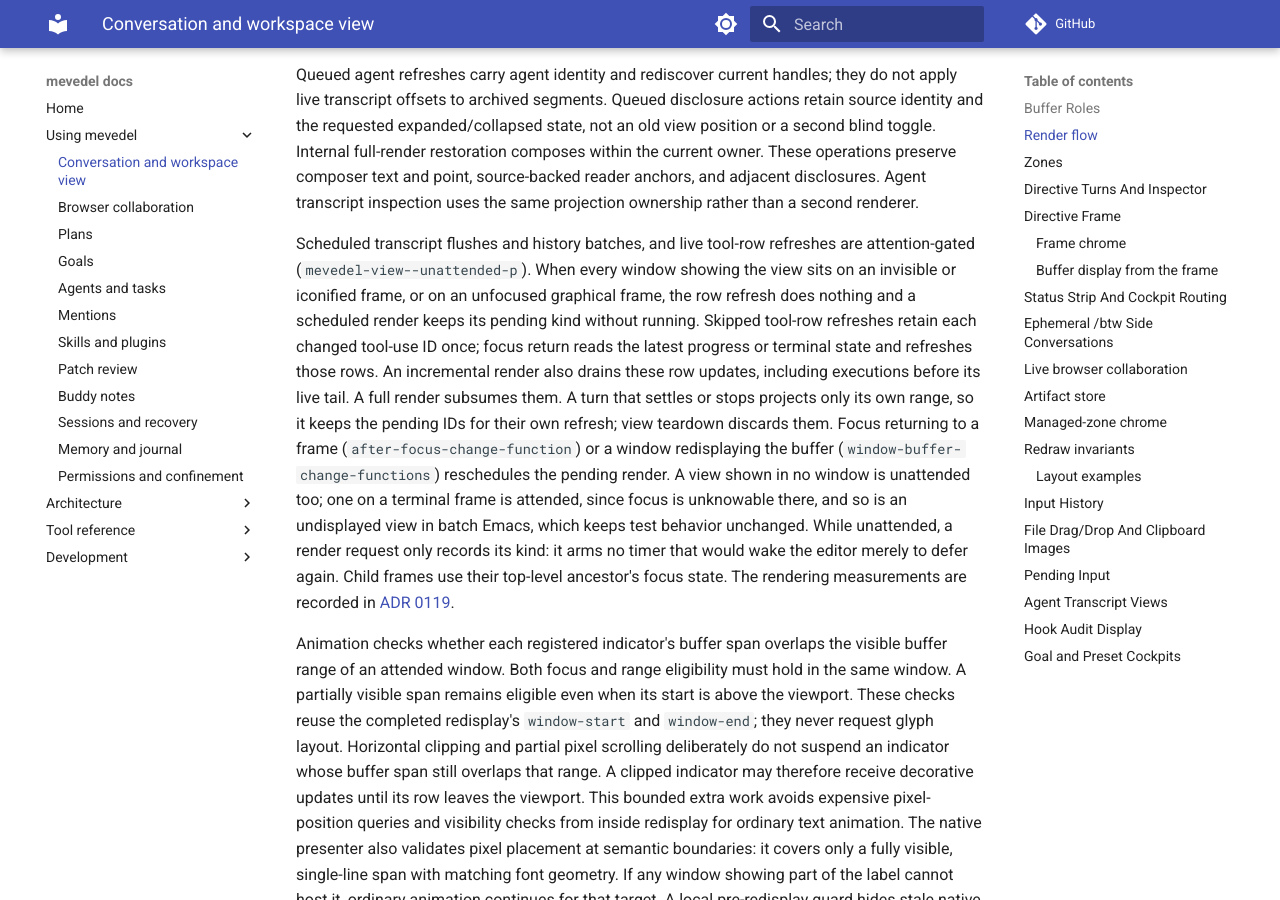
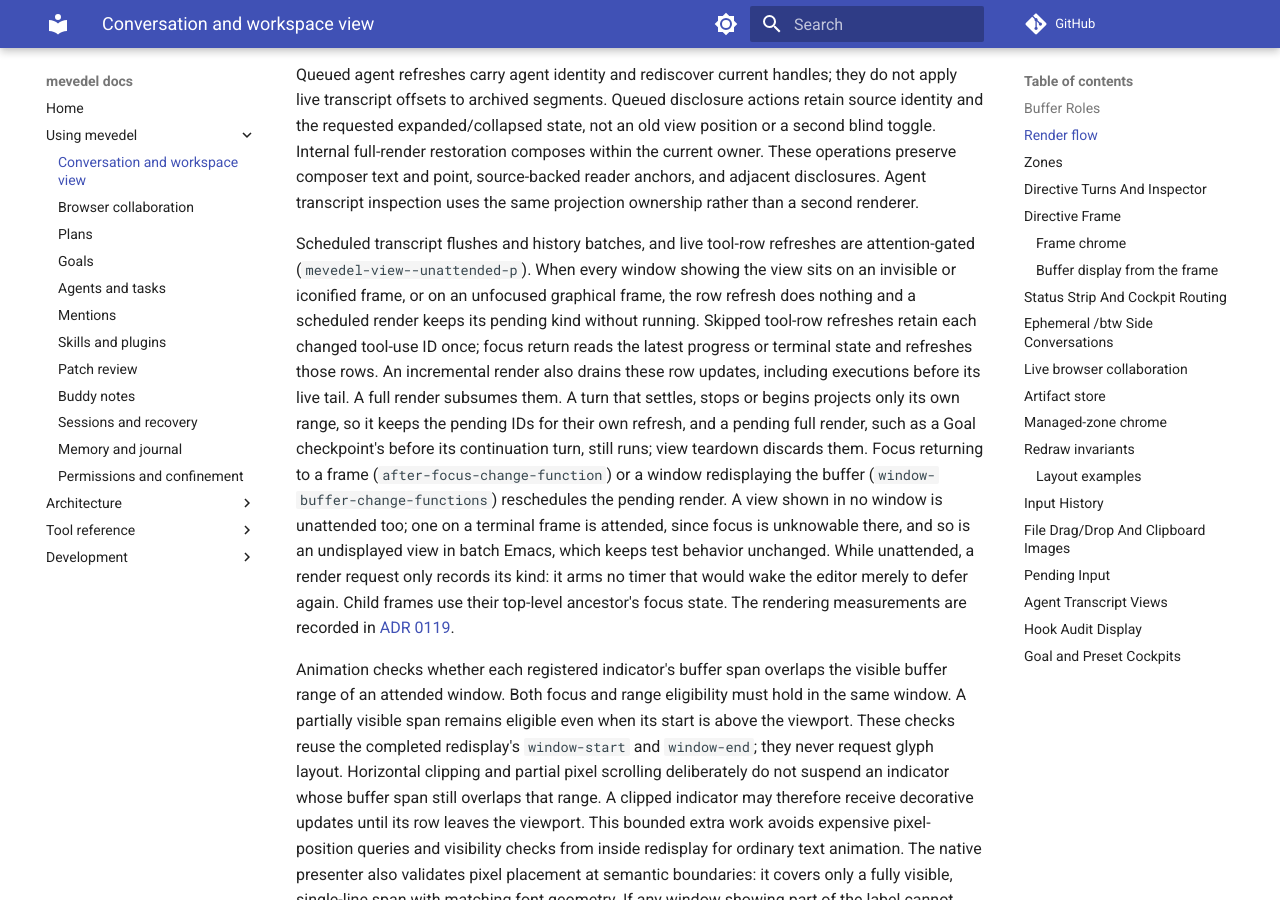
Before and after one commit to FrauH0lle/mevedel, an MkDocs documentation site: the page built from docs/view.md, in a window 1280 px wide and 900 px high, scrolled down 6515 px. Built offline with MkDocs 1.6.1 and Material for MkDocs 9.7.7, drawn with Linux system fonts in a browser that asks for light colours; comment, search, counter and statistics services are not loaded; some of the changed text lies outside the part shown.

Commit message:
fix(stream): Keep the adapter inside the continue window at small delays
The flush continued processes due within half the batch delay, but the
Claude Code adapter stays stopped 50 ms past its batch, so with a delay
below about 0.1 s its own flush never continued it and each batch cost
the resume timer's extra pass again.  The window is now at least 100 ms.
A batch delay turned off while a batch was pending signalled when the
flush divided it; it now continues every paced process, as before
windowing.

The view documentation also records that a pending full render survives a
turn's start as well as its settling, so a Goal checkpoint's refresh runs
in the continuation turn instead of being dropped.

* mevedel-gptel-stream-bridge.el
(mevedel-gptel-stream-bridge--flush-batch-due): Floor the window at
100 ms; continue every process without a delay.
* test/test-mevedel-gptel-stream-bridge.el
(mevedel-gptel-stream-bridge--flush-batch-due): Cover an unset delay.
* docs/view.md: Note the kept full render at a turn's start.
* docs/adr/0119-keep-views-reconstructable-and-rendering-bounded.md:
Record the floor; correct the context-release measurement.

```diff
--- a/docs/view.md
+++ b/docs/view.md
@@ -311,8 +311,10 @@
 retain each changed tool-use ID once; focus return reads the latest progress
 or terminal state and refreshes those rows. An incremental render also drains
 these row updates, including executions before its live tail. A full render
-subsumes them. A turn that settles or stops projects only its own range, so
-it keeps the pending IDs for their own refresh; view teardown discards them.
+subsumes them. A turn that settles, stops or begins projects only its own
+range, so it keeps the pending IDs for their own refresh, and a pending full
+render, such as a Goal checkpoint's before its continuation turn, still runs;
+view teardown discards them.
 Focus returning to a frame
 (`after-focus-change-function`) or a window redisplaying the buffer
 (`window-buffer-change-functions`) reschedules the pending render.  A view
```
Also changed, not shown: other parts of docs/view.md (+1 -1 lines), docs/adr/0119-keep-views-reconstructable-and-rendering-bounded.md (+4 -3 lines), 2 other files.
